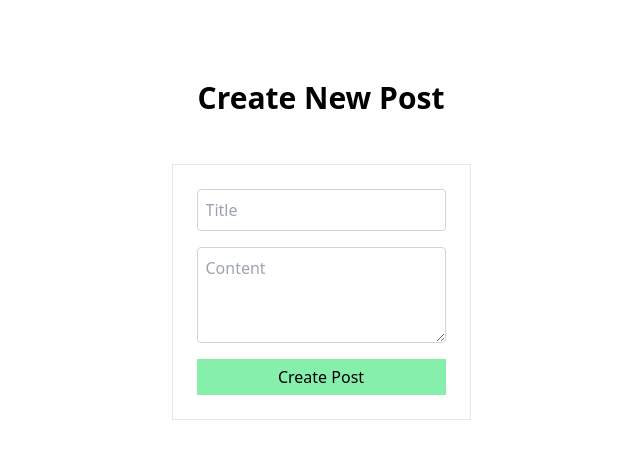
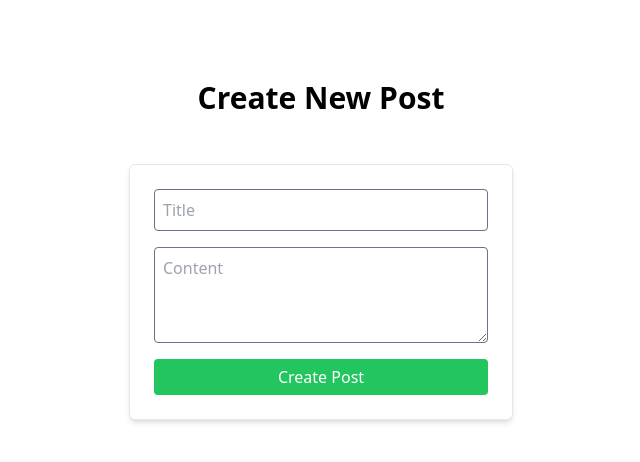
Before and after one commit to Deodate/NEXTJS, a Next.js app in the folder my-app/: page /posts/create in a window 1280 px wide. Shown: the top 462 px of the page, without its empty margins (319-959 px from the left). Built offline with nearby package versions, Linux system fonts and the light colour scheme.

Commit message:
Progress

```diff
--- a/my-app/app/posts/create/page.js
+++ b/my-app/app/posts/create/page.js
@@ -4,8 +4,8 @@ import axios from "axios";
 import { useRouter } from "next/navigation";
 
 const Create = () => {
-    const [title, setTitle] = useState("");
-    const [content, setContent] = useState("");
+    const [title, setTitle] = useState('');
+    const [content, setContent] = useState('');
     const router = useRouter();
 
     const handleSubmit = async (e) => {
@@ -23,23 +23,21 @@ const Create = () => {
     return (
         <div className="flex flex-col items-center py-20">
             <h1 className="text-3xl font-bold mb-6">Create New Post</h1>
-            <form onSubmit={handleSubmit} className="flex flex-col space-y-4 mt-6 border p-6">
+            <form onSubmit={handleSubmit} className="flex flex-col space-y-4 mt-6 border p-6 w-96 bg-white shadow-md rounded-md">
                 <input
                     type="text"
                     placeholder="Title"
                     value={title}
+                    className="p-2 border border-slate-500 rounded"
                     onChange={(e) => setTitle(e.target.value)}
-                    className="p-2 border border-gray-300 rounded"
-                    required
                 />
                 <textarea
                     placeholder="Content"
                     value={content}
+                    className="p-2 border border-slate-500 rounded h-24"
                     onChange={(e) => setContent(e.target.value)}
-                    className="p-2 border border-gray-300 rounded h-24"
-                    required
                 />
-                <button className='w-full bg-green-300 py-1.5'>
+                <button type="submit" className="w-full bg-green-500 text-white py-1.5 rounded hover:bg-green-600">
                     Create Post
                 </button>
             </form>
--- a/my-app/db.json
+++ b/my-app/db.json
@@ -9,6 +9,16 @@
       "title": "First Post",
       "Content": "This is the first post made by Deodate",
       "id": "8412"
+    },
+    {
+      "id": "336c",
+      "title": "Kigali",
+      "content": "Rwanda, News information"
+    },
+    {
+      "id": "c9b7",
+      "title": "Nyarugenge ",
+      "content": "Gasabo, Nyamurere KK323"
     }
   ]
 }
```
Also changed, not shown: 1 other file (tests, documents, lock files or other folders). Lines whose indentation alone changed are shown as unchanged.
